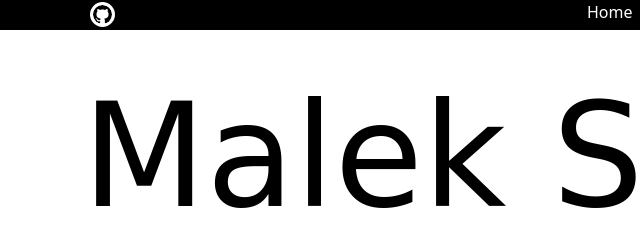
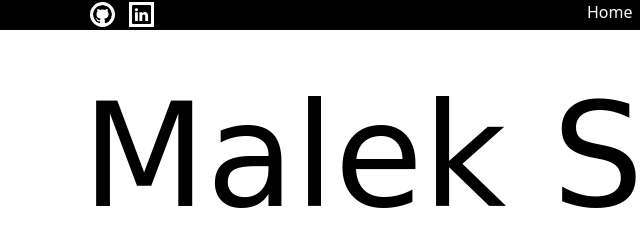
Before and after one commit to mgx96/Portfolio, a plain HTML site: page index.html in a window 1280 px wide. Shown: the top 240 px of the page, 48-688 px from the left. Drawn offline with nearby package versions, Linux system fonts and the light colour scheme; a web font is replaced by a local one.

Commit message:
Tweaks & Improvements

```diff
--- a/index.html
+++ b/index.html
@@ -26,6 +26,7 @@
         </div>
         <div class="icons">
             <a href="https://github.com/mgx96" target="_blank"><img class="github" src="./Images/github.svg" alt="github icon"></a>
+            <a href="https://www.linkedin.com/in/malek-sharabi-016862118/" target="_blank"><img class="linkedin" src="./Images/linkedin.svg" alt="linkedin icon"></a>
         </div>
         <div class="buttons">
        <a class="button" href="#">Home</a>
--- a/style.css
+++ b/style.css
@@ -45,6 +45,22 @@
 .github:hover{
     background-color: aqua;
     border-color: aqua;
+    transition: 1s ease;
+}
+
+.linkedin{
+    height: 25px;
+    margin-top: 2px;
+    border: white dashed;
+    background-color: white;
+    pointer-events: all;
+    margin-left: 10px;
+}
+
+.linkedin:hover{
+    background-color: aqua;
+    border-color: aqua;
+    transition: 1s ease;
 }
 
 .navMenu{
```
